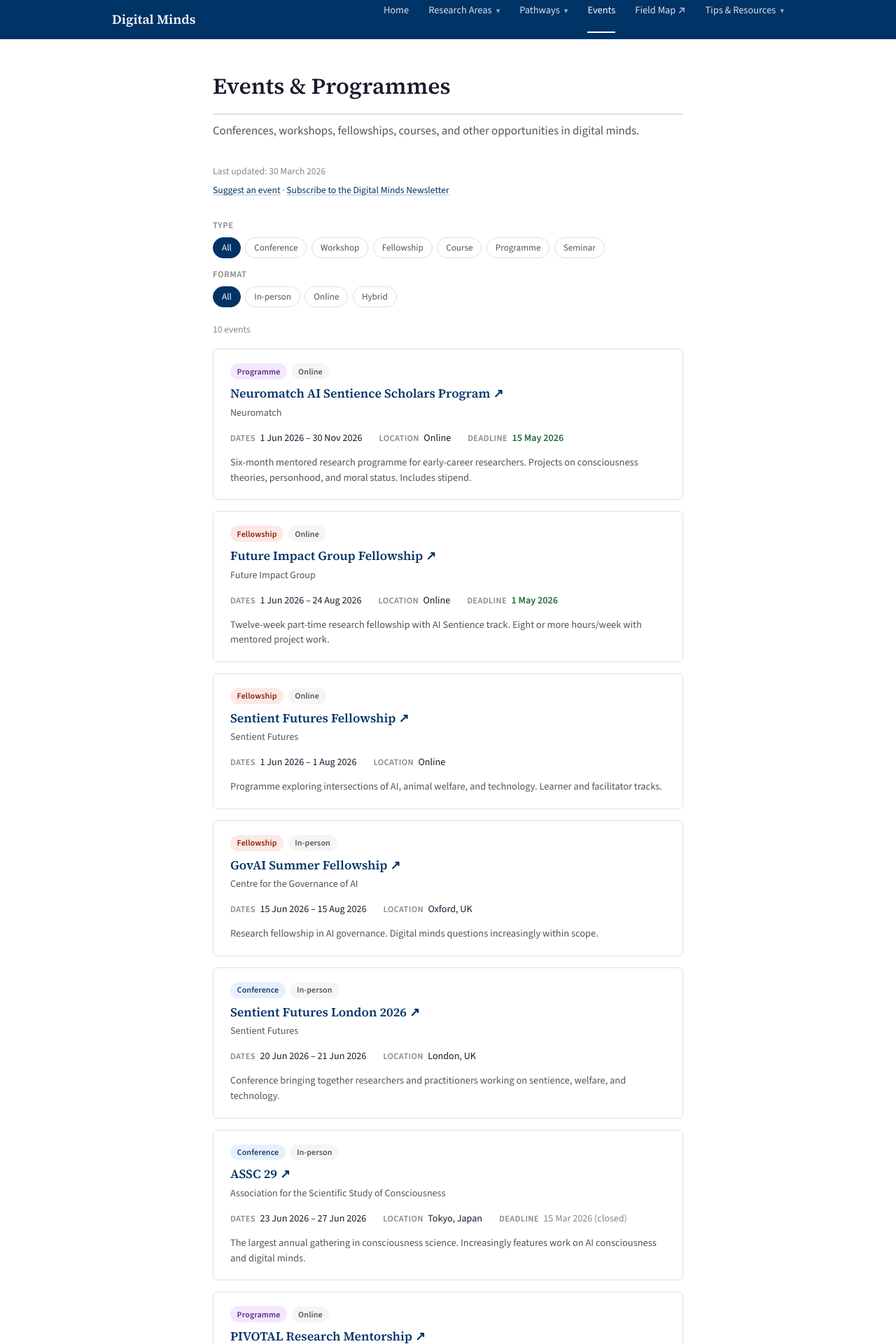
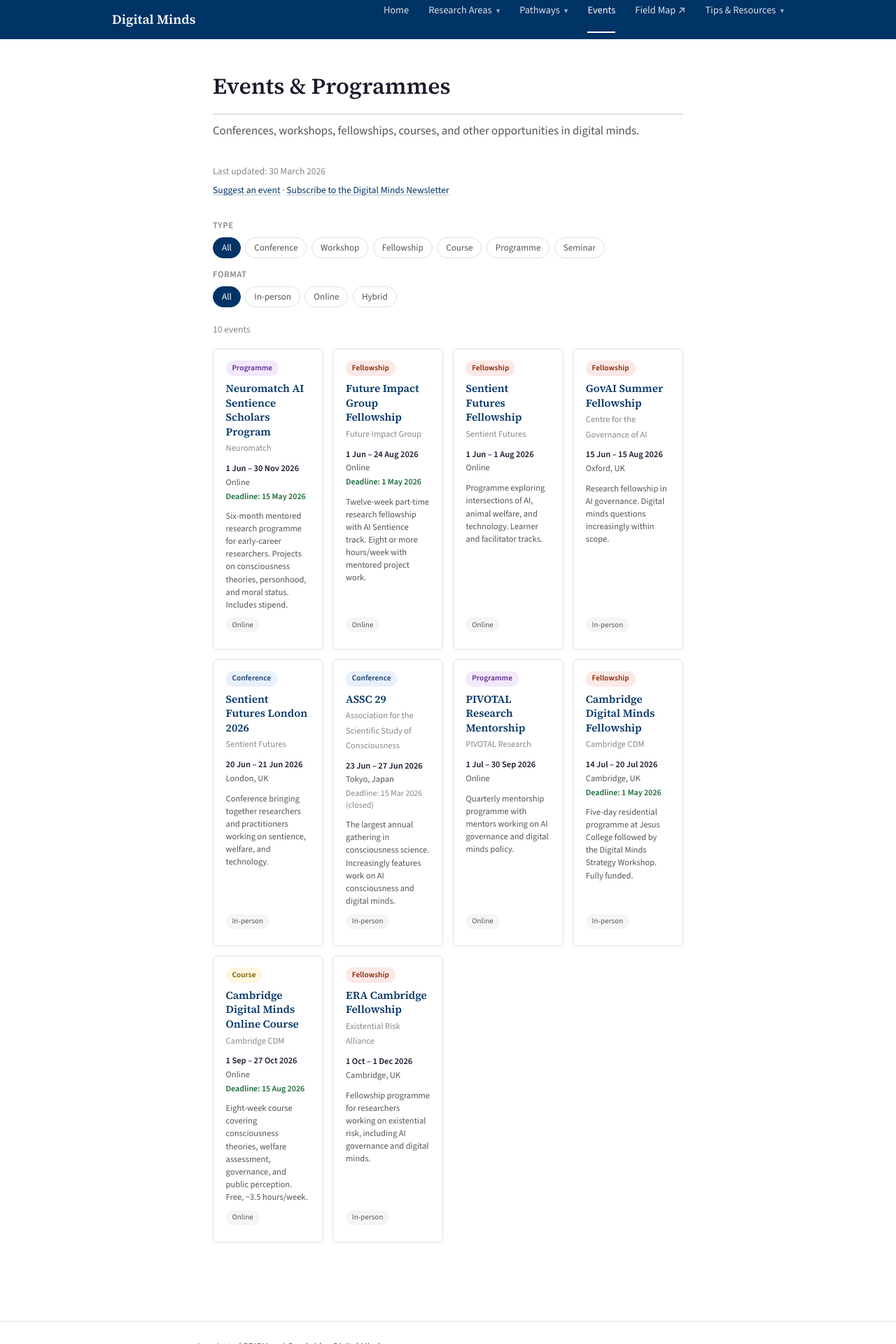
Before and after one commit to Mitchel-Alexander/getting-started-digital-minds, a Jekyll site: the page built from events.md, in a window 1280 px wide. Shown: the top 1920 px of the page at 70% size. Built offline with Jekyll 4.4.1, drawn with Linux system fonts in a browser that asks for light colours; some of the changed text lies outside the part shown.

Commit message:
Redesign events as 5-wide card grid with wider layout
Cards are now clickable links in a 5-column grid. Wider content area
(1200px) for the events page. Cards show type tag, name, organiser,
dates, location, deadline, and description. Responsive breakpoints
step down to 4, 3, and 1 column.

Co-Authored-By: Claude Opus 4.6 <noreply@anthropic.com>

```diff
--- a/_layouts/events.html
+++ b/_layouts/events.html
@@ -2,6 +2,7 @@
 layout: default
 ---
 <article class="page events-page">
+  <div class="events-header">
     <h1 class="page-title">{{ page.title }}</h1>
     {% if page.description %}
     <p class="page-description">{{ page.description }}</p>
@@ -40,13 +41,13 @@ layout: default
     </div>
 
     <p class="events-count" aria-live="polite"></p>
+  </div>
 
-  <div class="events-list">
+  <div class="events-grid">
     {% assign today = site.time | date: "%Y-%m-%d" %}
     {% assign six_months_ago = site.time | date: "%s" | minus: 15778800 | date: "%Y-%m-%d" %}
     {% assign sorted_events = site.data.events | sort: "date_start" %}
 
-    {% comment %} Upcoming and open events first {% endcomment %}
     {% for event in sorted_events %}
       {% assign ev_start = event.date_start | date: "%Y-%m-%d" %}
       {% assign ev_end = event.date_end | date: "%Y-%m-%d" %}
@@ -61,44 +62,25 @@ layout: default
             {% assign deadline_status = "closed" %}
           {% endif %}
         {% endif %}
-    <div class="event-card"
-         data-type="{{ event.type }}"
-         data-format="{{ event.format }}"
-         data-status="upcoming">
-      <div class="event-card-header">
-        <div class="event-tags">
+    <a href="{{ event.url }}" target="_blank" rel="noopener" class="event-card" data-type="{{ event.type }}" data-format="{{ event.format }}" data-status="upcoming">
       <span class="event-tag event-tag--{{ event.type }}">{{ event.type | capitalize }}</span>
-          <span class="event-tag event-tag--format">{{ event.format | capitalize }}</span>
-        </div>
-        <h3 class="event-name"><a href="{{ event.url }}" target="_blank" rel="noopener">{{ event.name }} ↗</a></h3>
+      <h3 class="event-name">{{ event.name }}</h3>
       <p class="event-organiser">{{ event.organiser }}</p>
-      </div>
-      <div class="event-card-details">
-        <div class="event-detail">
-          <span class="event-detail-label">Dates</span>
-          <span class="event-detail-value">
-            {{ event.date_start | date: "%-d %b %Y" }}{% if event.date_end and event.date_end != event.date_start %} – {{ event.date_end | date: "%-d %b %Y" }}{% endif %}
-          </span>
-        </div>
-        {% if event.location %}
-        <div class="event-detail">
-          <span class="event-detail-label">Location</span>
-          <span class="event-detail-value">{{ event.location }}</span>
-        </div>
-        {% endif %}
+      <div class="event-card-meta">
+        <p class="event-dates">{{ event.date_start | date: "%-d %b" }}{% if event.date_end and event.date_end != event.date_start %} – {{ event.date_end | date: "%-d %b %Y" }}{% else %} {{ event.date_start | date: "%Y" }}{% endif %}</p>
+        <p class="event-location">{{ event.location }}</p>
         {% if has_deadline %}
-        <div class="event-detail">
-          <span class="event-detail-label">Deadline</span>
-          <span class="event-detail-value {% if deadline_status == 'open' %}event-deadline--open{% else %}event-deadline--closed{% endif %}">
-            {{ event.deadline | date: "%-d %b %Y" }}{% if deadline_status == "closed" %} (closed){% endif %}
-          </span>
-        </div>
+        <p class="event-deadline {% if deadline_status == 'open' %}event-deadline--open{% else %}event-deadline--closed{% endif %}">
+          Deadline: {{ event.deadline | date: "%-d %b %Y" }}{% if deadline_status == "closed" %} (closed){% endif %}
+        </p>
         {% endif %}
       </div>
       <p class="event-description">{{ event.description }}</p>
-    </div>
+      <span class="event-tag event-tag--format">{{ event.format | capitalize }}</span>
+    </a>
       {% endif %}
     {% endfor %}
+  </div>
 
   {% comment %} Past events (within six months) {% endcomment %}
   {% assign has_past = false %}
@@ -114,45 +96,27 @@ layout: default
   {% if has_past %}
   <details class="past-events-toggle">
     <summary>Past events</summary>
-      <div class="past-events-body">
+    <div class="events-grid past-events-body">
       {% for event in sorted_events reversed %}
         {% assign raw_end = event.date_end | default: event.date_start %}
         {% assign event_end = raw_end | date: "%Y-%m-%d" %}
         {% if event_end < today and event_end >= six_months_ago %}
-        <div class="event-card event-card--past"
-             data-type="{{ event.type }}"
-             data-format="{{ event.format }}"
-             data-status="past">
-          <div class="event-card-header">
-            <div class="event-tags">
+      <a href="{{ event.url }}" target="_blank" rel="noopener" class="event-card event-card--past" data-type="{{ event.type }}" data-format="{{ event.format }}" data-status="past">
         <span class="event-tag event-tag--{{ event.type }}">{{ event.type | capitalize }}</span>
-              <span class="event-tag event-tag--format">{{ event.format | capitalize }}</span>
-            </div>
-            <h3 class="event-name"><a href="{{ event.url }}" target="_blank" rel="noopener">{{ event.name }} ↗</a></h3>
+        <h3 class="event-name">{{ event.name }}</h3>
         <p class="event-organiser">{{ event.organiser }}</p>
-          </div>
-          <div class="event-card-details">
-            <div class="event-detail">
-              <span class="event-detail-label">Dates</span>
-              <span class="event-detail-value">
-                {{ event.date_start | date: "%-d %b %Y" }}{% if event.date_end and event.date_end != event.date_start %} – {{ event.date_end | date: "%-d %b %Y" }}{% endif %}
-              </span>
-            </div>
-            {% if event.location %}
-            <div class="event-detail">
-              <span class="event-detail-label">Location</span>
-              <span class="event-detail-value">{{ event.location }}</span>
-            </div>
-            {% endif %}
+        <div class="event-card-meta">
+          <p class="event-dates">{{ event.date_start | date: "%-d %b" }}{% if event.date_end and event.date_end != event.date_start %} – {{ event.date_end | date: "%-d %b %Y" }}{% else %} {{ event.date_start | date: "%Y" }}{% endif %}</p>
+          <p class="event-location">{{ event.location }}</p>
         </div>
         <p class="event-description">{{ event.description }}</p>
-        </div>
+        <span class="event-tag event-tag--format">{{ event.format | capitalize }}</span>
+      </a>
         {% endif %}
       {% endfor %}
     </div>
   </details>
   {% endif %}
-  </div>
 
   <div class="events-empty" style="display: none;">
     <p>No events match your filters. <button class="events-reset-link">Show all events</button></p>
--- a/assets/css/style.css
+++ b/assets/css/style.css
@@ -542,7 +542,16 @@ details.discipline .discipline-body ul:last-child {
   color: #555;
 }
 
-/* Events page */
+/* Events page — wide layout */
+.events-page {
+  max-width: 1200px;
+  margin: 0 auto;
+}
+
+.events-header {
+  max-width: 720px;
+}
+
 .events-meta {
   margin-bottom: 1.75rem;
 }
@@ -619,51 +628,48 @@ details.discipline .discipline-body ul:last-child {
   margin-bottom: 1rem;
 }
 
-.events-list {
-  display: flex;
-  flex-direction: column;
-  gap: 1rem;
+/* Card grid */
+.events-grid {
+  display: grid;
+  grid-template-columns: repeat(5, 1fr);
+  gap: 0.85rem;
 }
 
 .event-card {
+  display: flex;
+  flex-direction: column;
   border: 1px solid #e0e0e0;
   border-radius: 6px;
-  padding: 1.25rem 1.5rem;
+  padding: 1rem 1.1rem;
+  text-decoration: none;
+  color: #1a1a2e;
   transition: border-color 0.15s, box-shadow 0.15s;
 }
 
 .event-card:hover {
   border-color: #003366;
   box-shadow: 0 2px 8px rgba(0, 51, 102, 0.08);
+  text-decoration: none;
 }
 
 .event-card--past {
-  opacity: 0.7;
+  opacity: 0.6;
 }
 
 .event-card--past:hover {
   opacity: 1;
 }
 
-.event-card-header {
-  margin-bottom: 0.75rem;
-}
-
-.event-tags {
-  display: flex;
-  flex-wrap: wrap;
-  gap: 0.4rem;
-  margin-bottom: 0.5rem;
-}
-
 .event-tag {
   display: inline-block;
-  padding: 0.15rem 0.6rem;
-  font-size: 0.75rem;
+  padding: 0.15rem 0.55rem;
+  font-size: 0.7rem;
   font-weight: 600;
-  border-radius: 12px;
+  border-radius: 10px;
   line-height: 1.5;
   letter-spacing: 0.01em;
+  align-self: flex-start;
+  margin-bottom: 0.5rem;
 }
 
 .event-tag--conference {
@@ -699,78 +705,69 @@ details.discipline .discipline-body ul:last-child {
 .event-tag--format {
   background: #f5f5f5;
   color: #555;
+  margin-top: auto;
+  font-size: 0.68rem;
+  font-weight: 500;
 }
 
 .event-name {
   font-family: "Source Serif 4", Georgia, "Times New Roman", serif;
-  font-size: 1.1rem;
+  font-size: 0.95rem;
   font-weight: 600;
   margin: 0 0 0.2rem 0;
+  line-height: 1.35;
+  color: #003366;
+}
+
+.event-organiser {
+  font-size: 0.78rem;
+  color: #888;
+  margin: 0 0 0.6rem 0;
+}
+
+.event-card-meta {
+  margin-bottom: 0.5rem;
+}
+
+.event-card-meta p {
+  margin: 0 0 0.15rem 0;
+  font-size: 0.78rem;
+  color: #1a1a2e;
   line-height: 1.4;
 }
 
-.event-name a {
-  color: #003366;
-  text-decoration: none;
+.event-dates {
+  font-weight: 600;
 }
 
-.event-name a:hover {
-  text-decoration: underline;
-  text-decoration-color: rgba(0, 51, 102, 0.3);
+.event-location {
+  color: #555 !important;
 }
 
-.event-organiser {
-  font-size: 0.88rem;
-  color: #555;
-  margin: 0;
-}
-
-.event-card-details {
-  display: flex;
-  flex-wrap: wrap;
-  gap: 0.5rem 1.5rem;
-  margin-bottom: 0.75rem;
-}
-
-.event-detail {
-  display: flex;
-  align-items: baseline;
-  gap: 0.4rem;
-}
-
-.event-detail-label {
-  font-size: 0.78rem;
-  font-weight: 600;
-  color: #888;
-  text-transform: uppercase;
-  letter-spacing: 0.03em;
-  flex-shrink: 0;
-}
-
-.event-detail-value {
-  font-size: 0.88rem;
-  color: #1a1a2e;
+.event-deadline {
+  font-size: 0.75rem !important;
 }
 
 .event-deadline--open {
-  color: #1e6b3a;
+  color: #1e6b3a !important;
   font-weight: 600;
 }
 
 .event-deadline--closed {
-  color: #888;
+  color: #888 !important;
 }
 
 .event-description {
-  font-size: 0.9rem;
+  font-size: 0.78rem;
   color: #555;
-  margin: 0;
-  line-height: 1.5;
+  margin: 0 0 0.6rem 0;
+  line-height: 1.45;
+  flex-grow: 1;
 }
 
 /* Past events collapsible */
 .past-events-toggle {
-  margin-top: 1.5rem;
+  margin-top: 2rem;
   border: 1px solid #e0e0e0;
   border-radius: 6px;
 }
@@ -811,9 +808,6 @@ details.discipline .discipline-body ul:last-child {
 }
 
 .past-events-body {
-  display: flex;
-  flex-direction: column;
-  gap: 1rem;
   padding: 0 1.25rem 1.25rem;
 }
 
@@ -906,13 +900,8 @@ details.discipline .discipline-body ul:last-child {
     grid-template-columns: 1fr;
   }
 
-  .event-card {
-    padding: 1rem 1.25rem;
-  }
-
-  .event-card-details {
-    flex-direction: column;
-    gap: 0.3rem;
+  .events-grid {
+    grid-template-columns: 1fr;
   }
 
   .filter-pills {
@@ -925,3 +914,15 @@ details.discipline .discipline-body ul:last-child {
   }
 
 }
+
+@media (min-width: 769px) and (max-width: 1024px) {
+  .events-grid {
+    grid-template-columns: repeat(3, 1fr);
+  }
+}
+
+@media (min-width: 1025px) and (max-width: 1280px) {
+  .events-grid {
+    grid-template-columns: repeat(4, 1fr);
+  }
+}
```
Also changed, not shown: other parts of _layouts/events.html (+0 -2 lines). Lines whose indentation alone changed are shown as unchanged.
